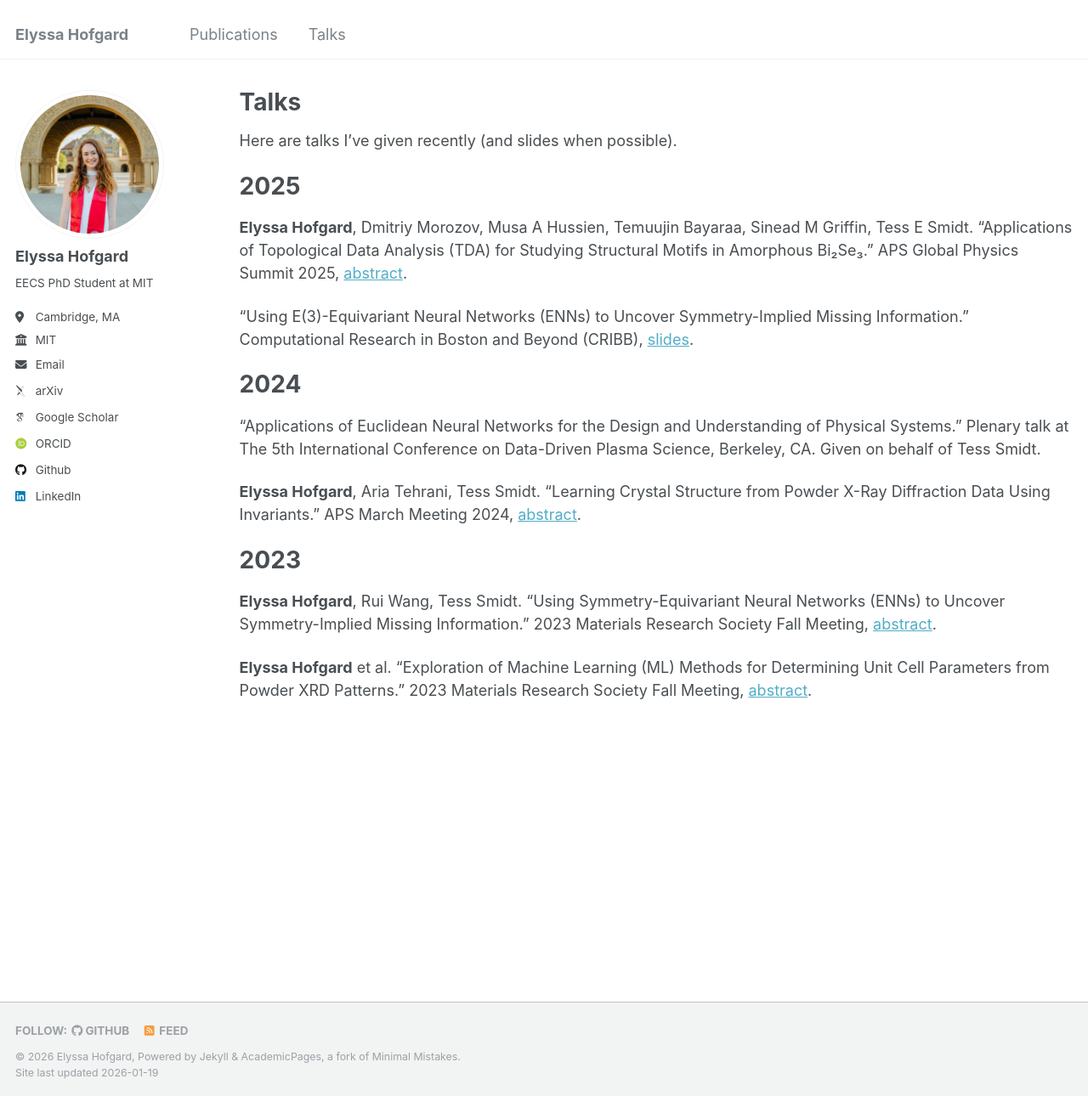
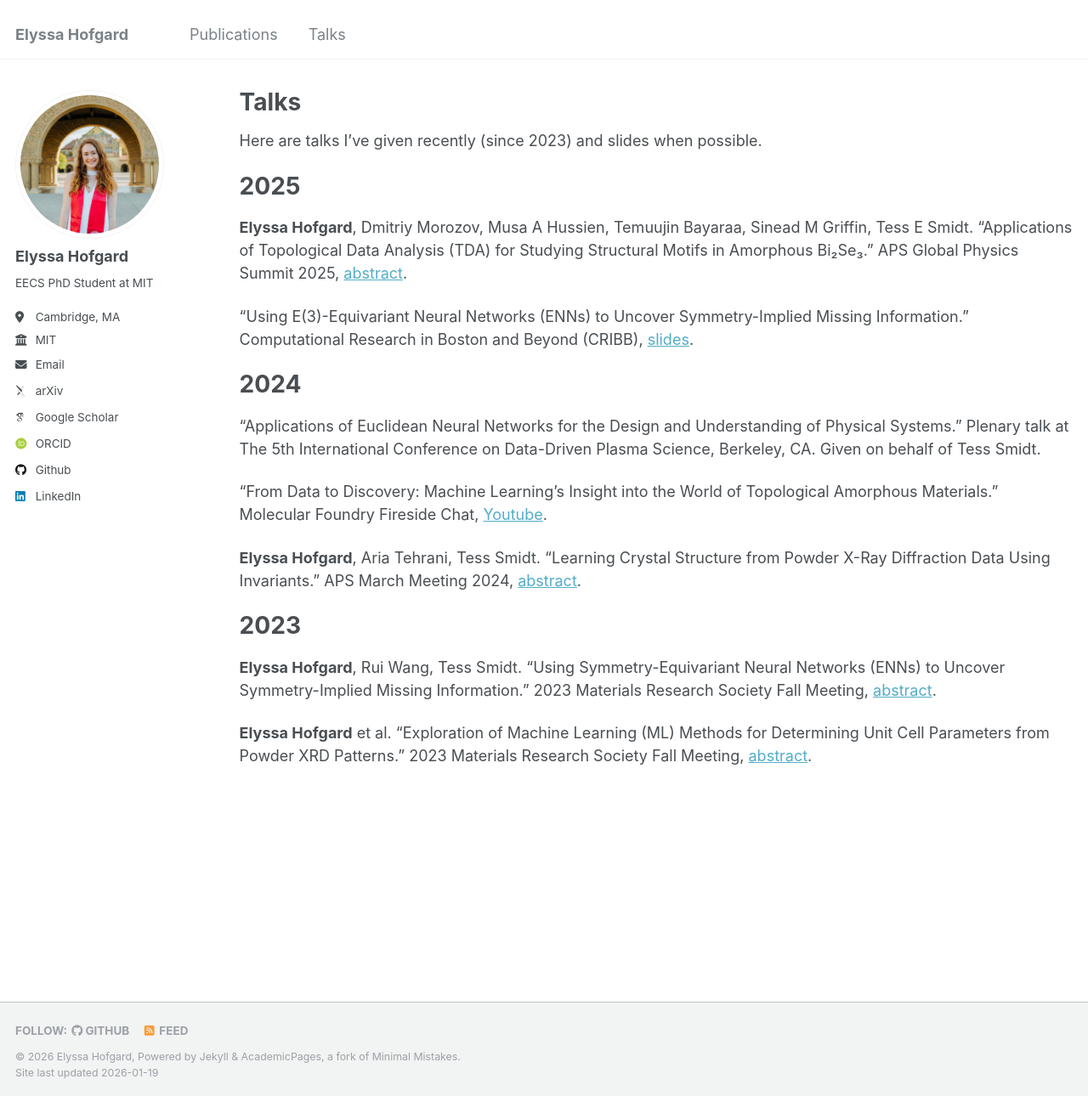
Before and after one commit to ehofgard/ehofgard.github.io, a Jekyll site: the page built from _pages/talks.md, in a window 1280 px wide and 1290 px high. Shown: the whole window at 85% size. Built offline with Jekyll 4.4.1, drawn with Linux system fonts in a browser that asks for light colours; some web fonts are replaced.

Commit message:
updating research statement

```diff
--- a/_pages/talks.md
+++ b/_pages/talks.md
@@ -5,7 +5,7 @@ permalink: /talks/
 author_profile: true
 ---
 
-Here are talks I've given recently (and slides when possible).
+Here are talks I've given recently (since 2023) and slides when possible.
 
 # 2025
 
@@ -18,6 +18,8 @@ Here are talks I've given recently (and slides when possible).
 
 "Applications of Euclidean Neural Networks for the Design and Understanding of Physical Systems." Plenary talk at The 5th International Conference on Data-Driven Plasma Science, Berkeley, CA. Given on behalf of Tess Smidt.
 
+"From Data to Discovery: Machine Learning's Insight into the World of Topological Amorphous Materials." Molecular Foundry Fireside Chat, [Youtube](https://www.youtube.com/watch?v=5GtIV6p1Fac).
+
 **Elyssa Hofgard**, Aria Tehrani, Tess Smidt. "Learning Crystal Structure from Powder X-Ray Diffraction Data Using Invariants." APS March Meeting 2024, [abstract](https://meetings.aps.org/Meeting/MAR24/Session/W18.7).
 
 # 2023
```
Also changed, not shown: _pages/about.md (+1 -1 lines), _pages/publications.md (+1 -1 lines).
